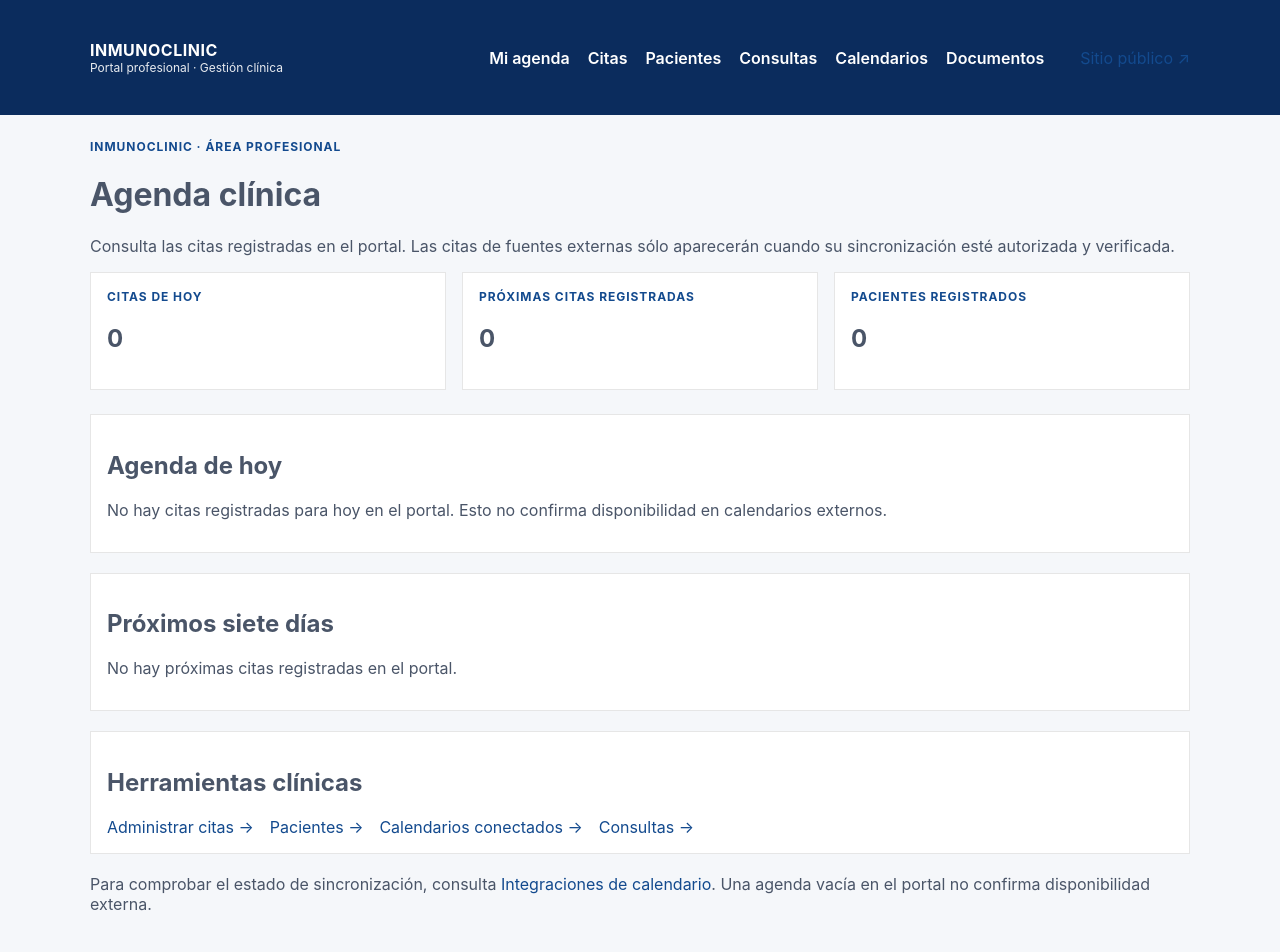
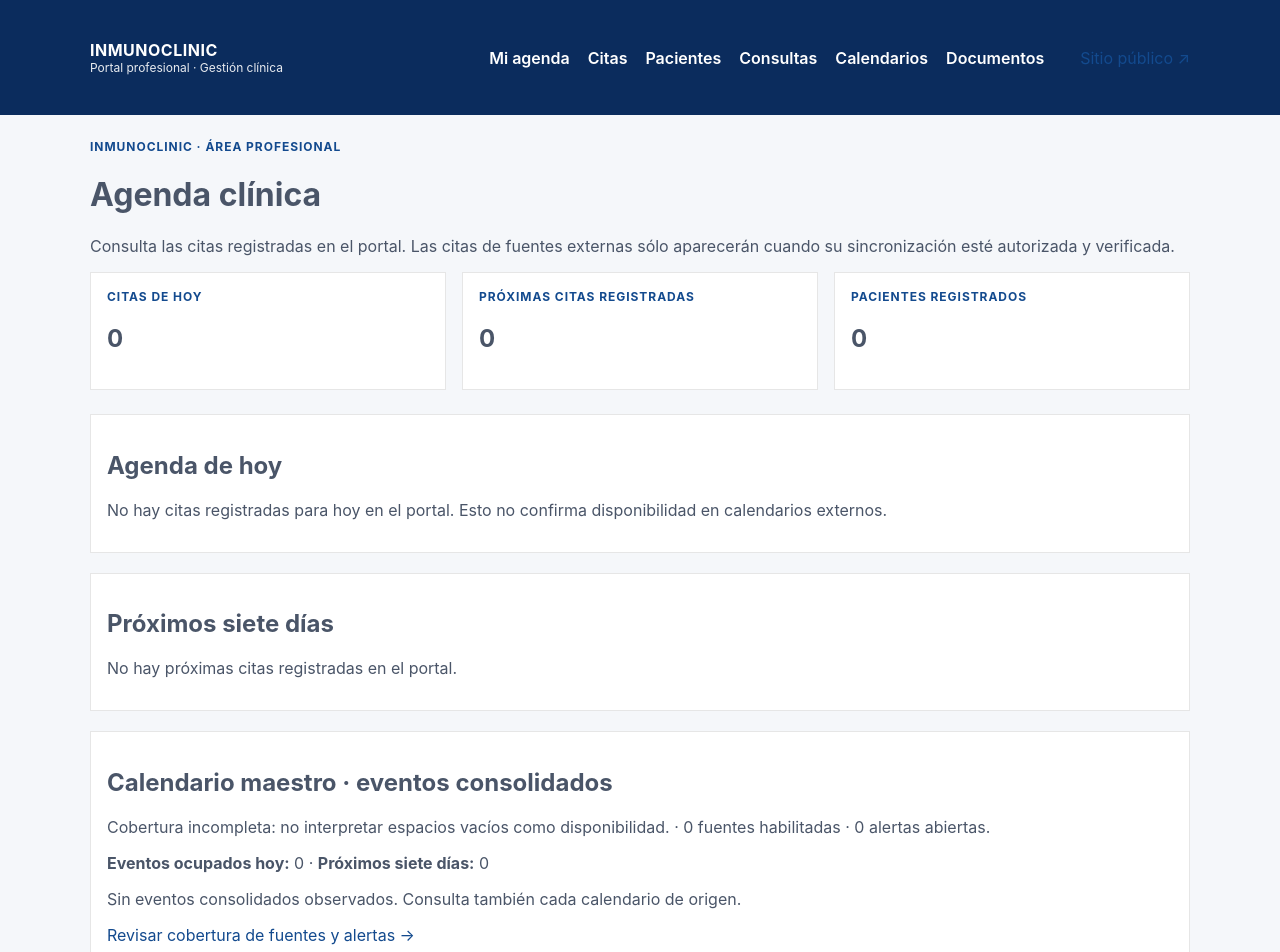
Before and after one commit to Aptymok/clinical-portal, a Next.js app: page /dashboard in a window 1280 px wide. Shown: the top 952 px of the page. Built offline with nearby package versions, Linux system fonts and the light colour scheme; no server answers; the database is empty.

Commit message:
Expose privacy-conscious canonical master calendar and real connection coverage in clinical dashboard

```diff
--- a/src/app/dashboard/page.tsx
+++ b/src/app/dashboard/page.tsx
@@ -11,12 +11,17 @@ export default async function Dashboard() {
  const todayStart = new Date(mexicoDate+'T00:00:00-06:00')
  const tomorrow = new Date(todayStart.getTime()+24*60*60*1000)
  const nextWeek = new Date(now); nextWeek.setDate(nextWeek.getDate()+7)
- const [todayAppointments, upcoming, pendingCount, patientsCount] = await Promise.all([
+ const [todayAppointments, upcoming, pendingCount, patientsCount, canonicalToday, canonicalUpcoming, calendarSources, openCalendarAlerts] = await Promise.all([
   prisma.appointment.findMany({where:{scheduledFor:{gte:todayStart,lt:tomorrow},status:'SCHEDULED'},include:{patient:{include:{person:true}}},orderBy:{scheduledFor:'asc'}}),
   prisma.appointment.findMany({where:{scheduledFor:{gte:now,lte:nextWeek},status:'SCHEDULED'},include:{patient:{include:{person:true}}},orderBy:{scheduledFor:'asc'},take:12}),
   prisma.appointment.count({where:{status:'SCHEDULED',scheduledFor:{gte:now}}}),
-  prisma.patient.count()
+  prisma.patient.count(),
+  prisma.canonicalCalendarEvent.findMany({where:{startsAt:{gte:todayStart,lt:tomorrow},status:{not:'CANCELLED'}},orderBy:{startsAt:'asc'},take:40}),
+  prisma.canonicalCalendarEvent.findMany({where:{startsAt:{gte:now,lte:nextWeek},status:{not:'CANCELLED'}},orderBy:{startsAt:'asc'},take:80}),
+  prisma.calendarSource.findMany({where:{enabled:true},select:{id:true,name:true,readAuthority:true,lastSyncAt:true,providerType:true,webhookEnabled:true}}),
+  prisma.calendarAlert.count({where:{status:'OPEN'}})
  ])
+ const coverageReady=calendarSources.length>0&&calendarSources.every(s=>s.readAuthority&&s.lastSyncAt&&(s.providerType!=='GOOGLE_CALENDAR'||s.webhookEnabled))
  const time=(date:Date)=>new Intl.DateTimeFormat('es-MX',{timeZone:'America/Mexico_City',weekday:'short',day:'numeric',month:'short',hour:'2-digit',minute:'2-digit'}).format(date)
  return <><Header/><main className="container page">
  <p className="eyebrow">INMUNOCLINIC · ÁREA PROFESIONAL</p>
@@ -33,6 +38,12 @@ export default async function Dashboard() {
  <section className="card" style={{marginTop:20}}><h2>Próximos siete días</h2>
  {upcoming.length?<ul>{upcoming.map(a=><li key={a.id}>{time(a.scheduledFor)} · {a.patient.person.firstName} {a.patient.person.lastName}</li>)}</ul>:<p>No hay próximas citas registradas en el portal.</p>}
  </section>
+ <section className="card" style={{marginTop:20}}><h2>Calendario maestro · eventos consolidados</h2>
+ <p>{coverageReady?'Fuentes registradas con lectura y observación inicial.':'Cobertura incompleta: no interpretar espacios vacíos como disponibilidad.'} · {calendarSources.length} fuentes habilitadas · {openCalendarAlerts} alertas abiertas.</p>
+ <p><strong>Eventos ocupados hoy:</strong> {canonicalToday.length} · <strong>Próximos siete días:</strong> {canonicalUpcoming.length}</p>
+ {canonicalUpcoming.length?<ul>{canonicalUpcoming.map(e=><li key={e.id}>{time(e.startsAt)} · {e.status==='TENTATIVE'?'Tentativo':'Ocupado'}{e.conflict?' · CONFLICTO':''} · Referencia {e.canonicalKey}</li>)}</ul>:<p>Sin eventos consolidados observados. Consulta también cada calendario de origen.</p>}
+ <p><Link href="/dashboard/calendar-integrations">Revisar cobertura de fuentes y alertas →</Link></p>
+ </section>
  <section className="card" style={{marginTop:20}}><h2>Herramientas clínicas</h2><div style={{display:'flex',flexWrap:'wrap',gap:16}}>
  <Link href="/appointments">Administrar citas →</Link><Link href="/patients">Pacientes →</Link><Link href="/dashboard/calendar-integrations">Calendarios conectados →</Link><Link href="/encounters">Consultas →</Link>
  </div></section>
```
